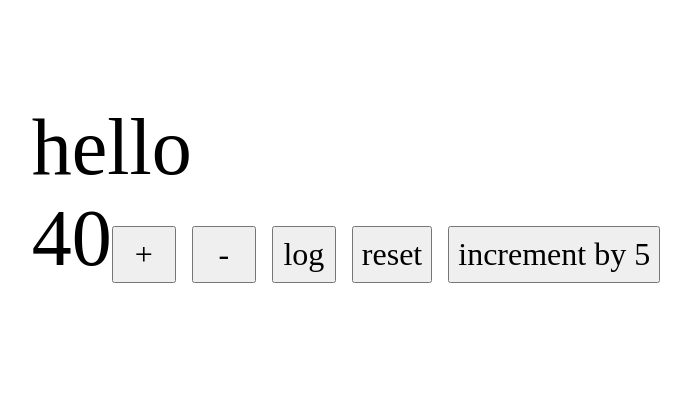
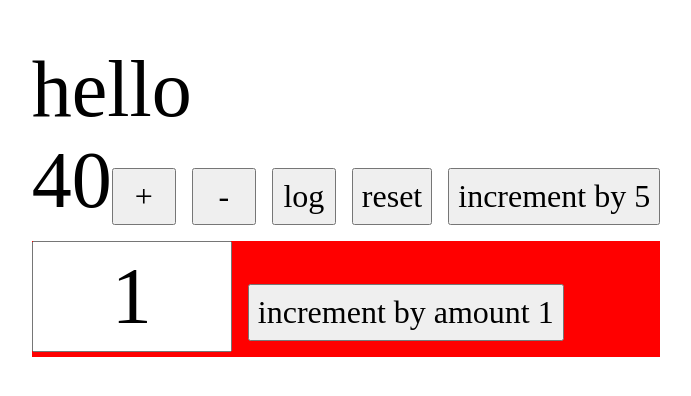
Before and after one commit to parsaM110/react-redux-toolkit, a React (Create React App) app: page / in a window 1280 px wide. Shown: the part 200-596 px from the top of the page, without its empty margins (294-985 px from the left). Built offline with nearby package versions, Linux system fonts and the light colour scheme.

Commit message:
using incrementByAmount in div (red) and custom input

```diff
--- a/src/components/Counter.js
+++ b/src/components/Counter.js
@@ -1,10 +1,11 @@
-import React from 'react';
+import React, {useState} from 'react';
 import { useSelector, useDispatch } from 'react-redux';
 import { increment, decrement, logCount, reset, incrementByAmount } from '../features/counter/counterSlice';
 
 function Counter() {
     const count = useSelector((state) => state.counter.count);
     const dispatch = useDispatch(); // get the dispatch function
+    const [incrementAmount, setIncrementAmount] = useState(1);
 
     return (
         <div>
@@ -14,6 +15,10 @@ function Counter() {
             <button onClick={() => dispatch(logCount())}>log</button>
             <button onClick={() => dispatch(reset())}>reset</button>
             <button onClick={() => dispatch(incrementByAmount(5))}>increment by 5</button>
+            <div style={{backgroundColor: "red"}}>
+                <input value={incrementAmount} onChange={(e) => setIncrementAmount(e.target.value)} />
+                <button onClick={() => dispatch(incrementByAmount(Number(incrementAmount)))}>increment by amount {incrementAmount}</button>
+            </div>
         </div>
     );
 }
```
